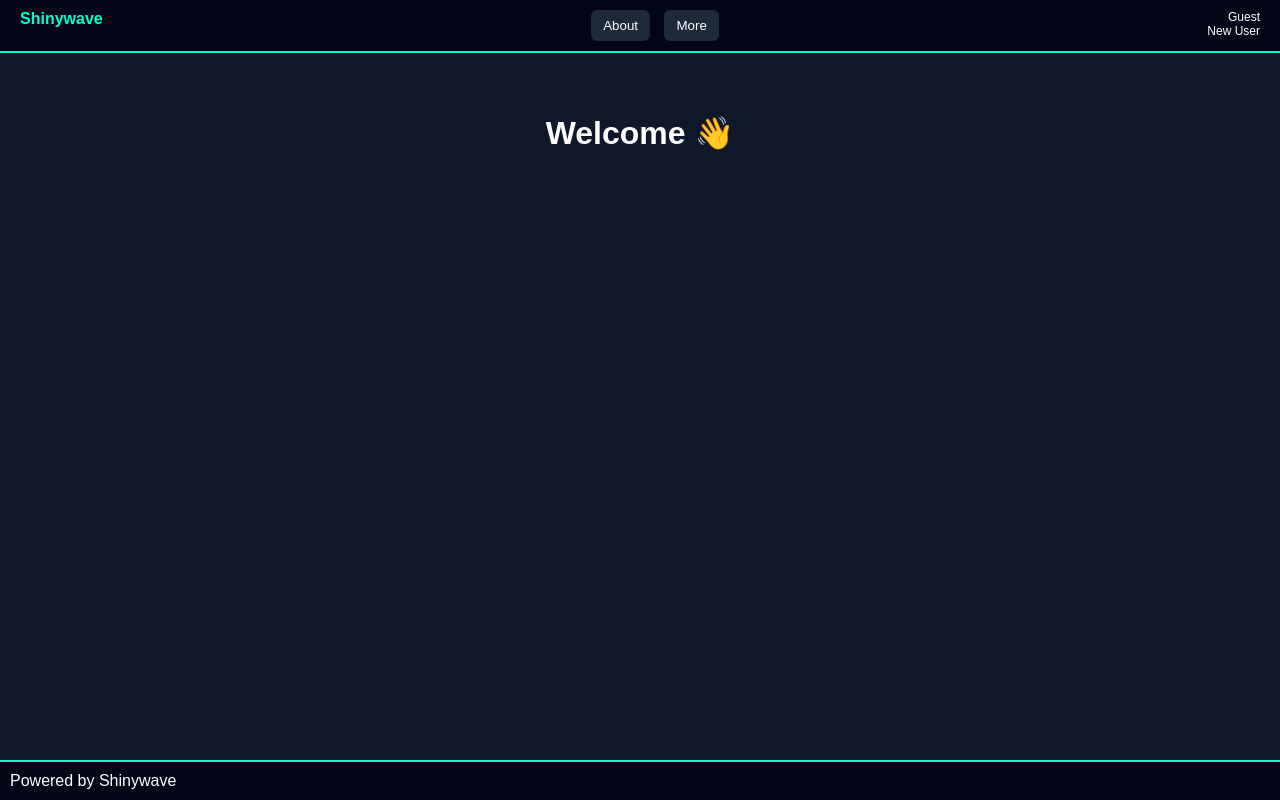
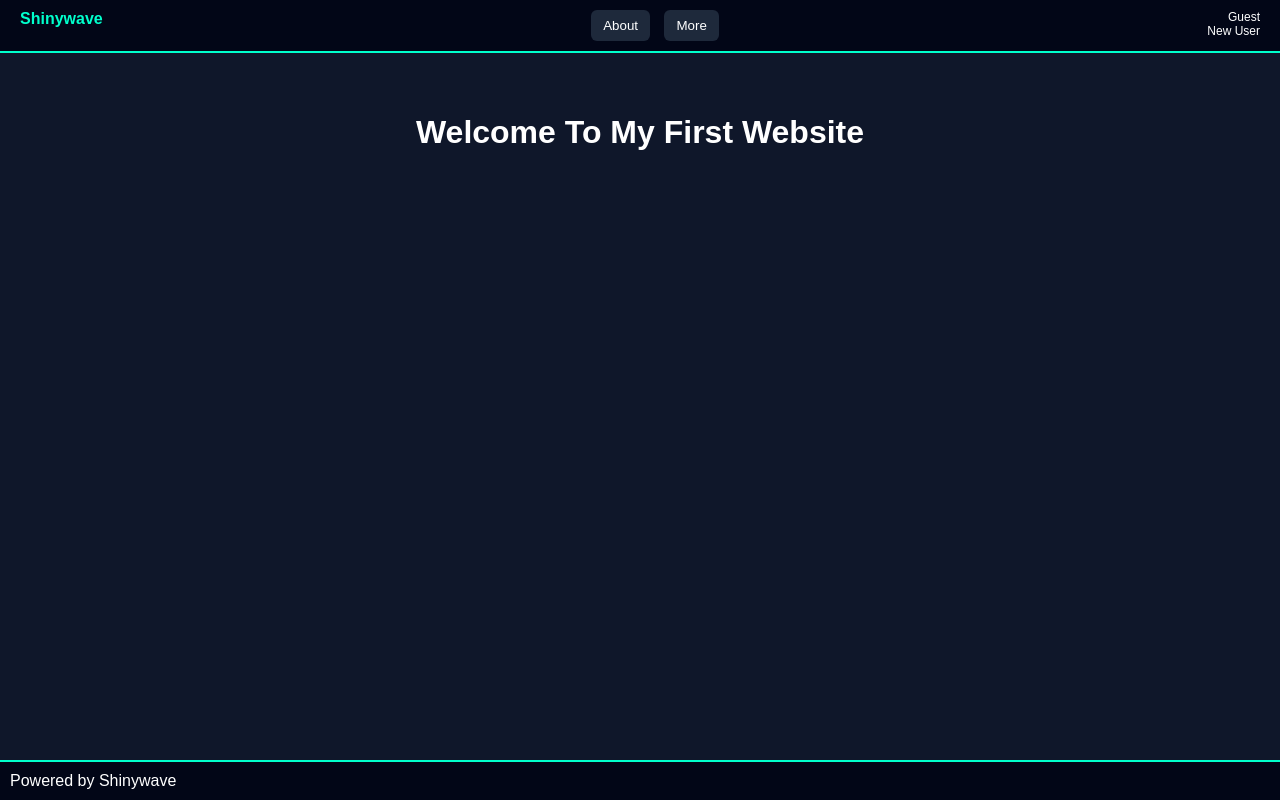
Before and after one commit to shinywave187561/shinywave187561.github.io, a plain HTML site: page index.html in a window 1280 px wide. Drawn offline with Linux system fonts and the light colour scheme.

Commit message:
Update index.html

```diff
--- a/index.html
+++ b/index.html
@@ -73,7 +73,7 @@
 </div>
 
 <div class="content" id="content">
-  <h1>Welcome 👋</h1>
+  <h1>Welcome To My First Website</h1>
 </div>
 
 <div class="footer">
```
